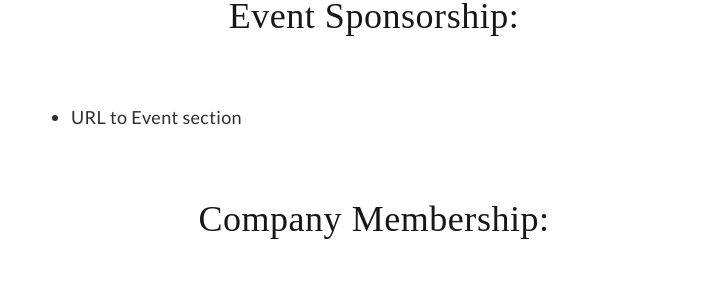
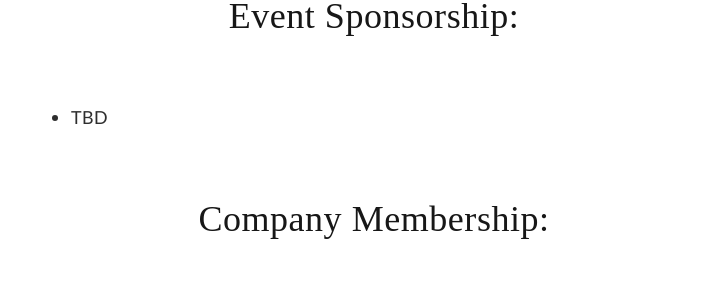
Before and after one commit to opendatainitiative/opendatainitiative.github.io, a Jekyll site: the page built from participation.md, in a window 1280 px wide and 900 px high, scrolled down 1449 px. Shown: the part 154-454 px from the top of the window, without its empty margins (266-976 px from the left). Built offline with Jekyll 4.4.1, drawn with Linux system fonts in a browser that asks for light colours.

Commit message:
change event sponsorship to TBD

```diff
--- a/participation.md
+++ b/participation.md
@@ -31,7 +31,7 @@ Sponsorship means money, membership means non-money support, contribution means
 * TBD
 
 ## Event Sponsorship:
-* URL to Event section
+* TBD
 
 <h2><a name="membership">Company Membership:</a></h2>
 ### Requirements:
```
